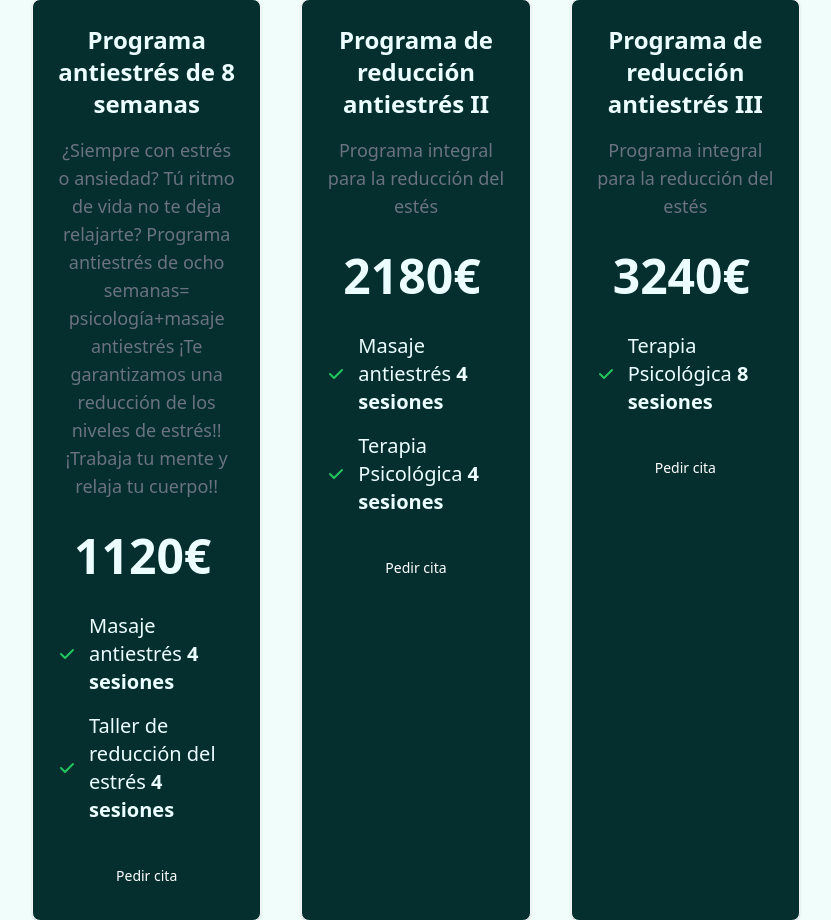
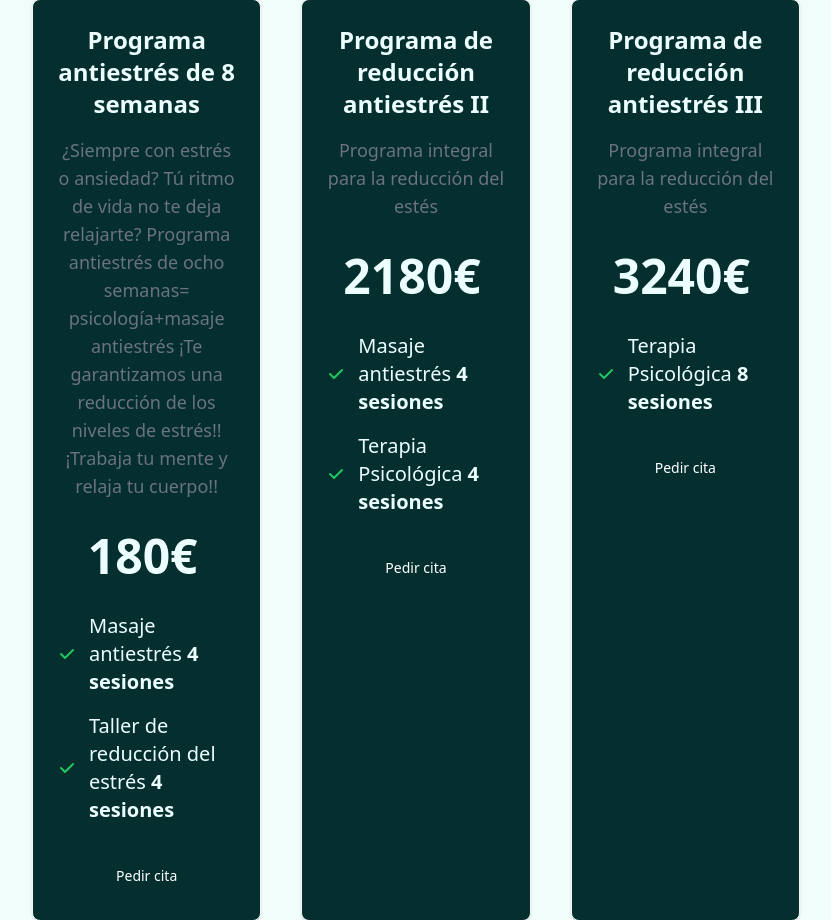
Before and after one commit to juaalvcam/MariaRojasMarcosPsicologos, a Django app: page /servicios/ in a window 1280 px wide. Shown: the part 1597-2517 px from the top of the page, without its empty margins (230-1061 px from the left). Run offline with Django 4.2, Linux system fonts and the light colour scheme; some libraries are stand-ins or nearby versions.

Commit message:
chore: Update interruptor_servicios.js with new prices

```diff
--- a/psicoMRM/templates/precioServicios.html
+++ b/psicoMRM/templates/precioServicios.html
@@ -41,7 +41,7 @@
         class="space-y-8 lg:grid lg:grid-cols-3 sm:gap-6 xl:gap-10 lg:space-y-0"
       ></div>
     </div>
-    <script src="../../static/js/interruptor_servicios.js"></script>
+    <script src="../../static/js/interruptor_servicios.js?v=123"></script>
     <script>
       // Al cargar la página, establece el contenido en la opción guardada en localStorage
       document.addEventListener("DOMContentLoaded", function () {
--- a/static/js/interruptor_servicios.js
+++ b/static/js/interruptor_servicios.js
@@ -19,7 +19,7 @@ function changeContent(id) {
           ¡Trabaja tu mente y relaja tu cuerpo!!
           </p>
           <div class="flex justify-center items-baseline my-8">
-          <span class="mr-2 text-5xl font-extrabold">1120€</span>
+          <span class="mr-2 text-5xl font-extrabold">180€</span>
           </div>
           <!-- List -->
           <ul role="list" class="mb-8 space-y-4 text-left">
@@ -180,7 +180,7 @@ function changeContent(id) {
           emocional
           </p>
           <div class="flex justify-center items-baseline my-8">
-          <span class="mr-2 text-5xl font-extrabold">70€</span>
+          <span class="mr-2 text-5xl font-extrabold">190€</span>
           <span class="text-gray-500 dark:text-gray-400">/60€x4</span>
           </div>
           <!-- List -->
```
